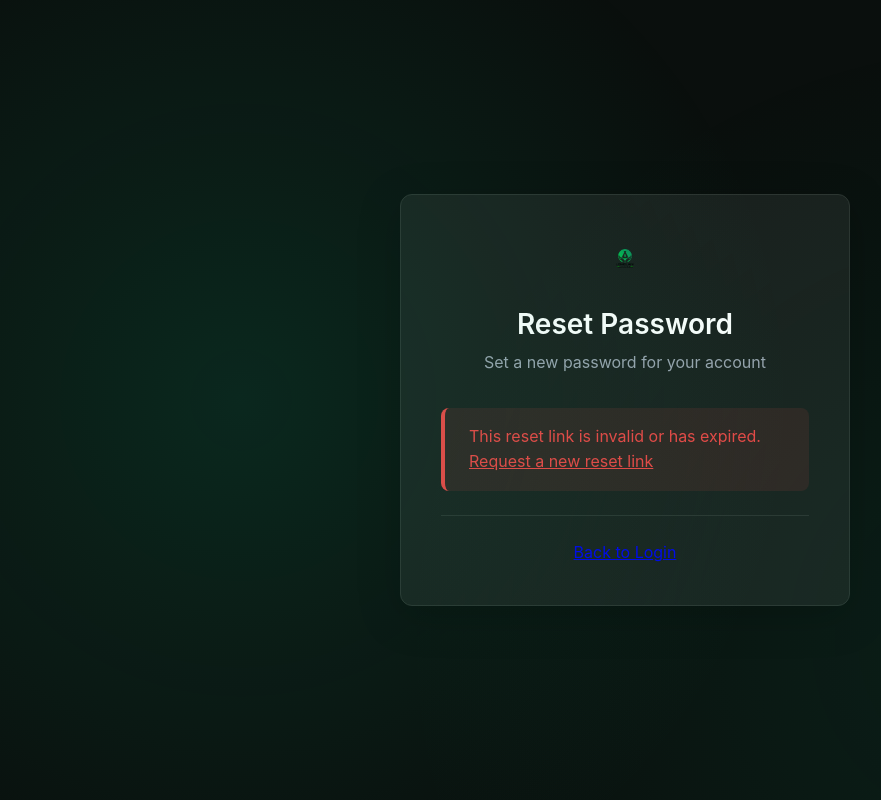
After one commit to Linga101/LEMELANI_LOANS, a PHP site: page /LEMELANI_LOANS/reset-password.php in a window 1280 px wide. The commit adds this page. Shown: the whole page, without its empty margins (15-896 px from the left). Run offline with PHP 8.4, Linux system fonts and the light colour scheme.

Commit message:
forgot password feature upgrades

```diff
--- a/config/config.php
+++ b/config/config.php
@@ -5,6 +5,56 @@
 
 // Directory paths
 define('ROOT_PATH', dirname(__DIR__));
+
+/**
+ * Load local environment variables from ROOT_PATH/.env for development use.
+ * Existing OS/server environment variables always take precedence.
+ */
+function load_dotenv_file($filePath) {
+    if (!is_readable($filePath)) {
+        return;
+    }
+
+    $lines = file($filePath, FILE_IGNORE_NEW_LINES | FILE_SKIP_EMPTY_LINES);
+    if ($lines === false) {
+        return;
+    }
+
+    foreach ($lines as $line) {
+        $line = trim($line);
+        if ($line === '' || $line[0] === '#') {
+            continue;
+        }
+
+        $eqPos = strpos($line, '=');
+        if ($eqPos === false) {
+            continue;
+        }
+
+        $key = trim(substr($line, 0, $eqPos));
+        $value = trim(substr($line, $eqPos + 1));
+        if ($key === '' || preg_match('/\s/', $key)) {
+            continue;
+        }
+
+        // Strip optional matching quotes around the value.
+        $firstChar = $value !== '' ? $value[0] : '';
+        $lastChar = $value !== '' ? substr($value, -1) : '';
+        if (($firstChar === '"' && $lastChar === '"') || ($firstChar === "'" && $lastChar === "'")) {
+            $value = substr($value, 1, -1);
+        }
+
+        if (getenv($key) !== false) {
+            continue;
+        }
+
+        putenv($key . '=' . $value);
+        $_ENV[$key] = $value;
+        $_SERVER[$key] = $value;
+    }
+}
+
+load_dotenv_file(ROOT_PATH . '/.env');
 
 // Security/session settings
 define('HASH_ALGO', PASSWORD_DEFAULT);
@@ -56,6 +106,17 @@ define('SITE_URL', $protocol . '://' . $host . APP_BASE_PATH);
 
 define('SITE_EMAIL', 'info@lemelaniloans.com');
 define('SITE_PHONE', '+265 999 123 456');
+
+// Outbound email settings (override with environment variables in production)
+define('MAIL_FROM_ADDRESS', getenv('MAIL_FROM_ADDRESS') ?: 'lemelani.loans.noreply@gmail.com');
+define('MAIL_FROM_NAME', getenv('MAIL_FROM_NAME') ?: SITE_NAME);
+define('SMTP_HOST', getenv('SMTP_HOST') ?: 'smtp.gmail.com');
+define('SMTP_PORT', (int)(getenv('SMTP_PORT') ?: 465));
+define('SMTP_ENCRYPTION', strtolower((string)(getenv('SMTP_ENCRYPTION') ?: 'ssl'))); // ssl|tls|none
+define('SMTP_USERNAME', getenv('SMTP_USERNAME') ?: 'lemelani.loans.noreply@gmail.com');
+define('SMTP_PASSWORD', str_replace(' ', '', (string)(getenv('SMTP_PASSWORD') ?: getenv('GMAIL_APP_PASSWORD') ?: '')));
+define('PASSWORD_RESET_TTL_MINUTES', 60);
+define('PASSWORD_RESET_REQUEST_COOLDOWN', 60); // seconds
 
 define('UPLOAD_PATH', ROOT_PATH . '/uploads/');
 define('UPLOAD_URL', SITE_URL . '/uploads/');
@@ -254,6 +315,285 @@ function clear_remember_me_token() {
     ]);
 }
 
+function create_password_reset_tokens_table(PDO $db) {
+    static $tableReady = false;
+    if ($tableReady) {
+        return;
+    }
+    $sql = "CREATE TABLE IF NOT EXISTS password_reset_tokens (
+                id INT UNSIGNED AUTO_INCREMENT PRIMARY KEY,
+                user_id INT UNSIGNED NOT NULL,
+                selector VARCHAR(24) NOT NULL UNIQUE,
+                token_hash CHAR(64) NOT NULL,
+                expires_at DATETIME NOT NULL,
+                used_at DATETIME NULL,
+                requested_ip VARCHAR(45) NULL,
+                created_at TIMESTAMP DEFAULT CURRENT_TIMESTAMP,
+                INDEX idx_user_created (user_id, created_at),
+                INDEX idx_selector_expires (selector, expires_at),
+                FOREIGN KEY (user_id) REFERENCES users(user_id) ON DELETE CASCADE
+            ) ENGINE=InnoDB DEFAULT CHARSET=utf8mb4";
+    $db->exec($sql);
+    $tableReady = true;
+}
+
+function create_password_reset_token($userId, $ttlMinutes = PASSWORD_RESET_TTL_MINUTES) {
+    $database = new Database();
+    $db = $database->getConnection();
+    if (!$db) {
+        return null;
+    }
+    create_password_reset_tokens_table($db);
+
+    // Invalidate old active tokens for this user before creating a new one.
+    $db->prepare("DELETE FROM password_reset_tokens WHERE user_id = :user_id AND used_at IS NULL")
+        ->execute([':user_id' => (int)$userId]);
+
+    $selector = bin2hex(random_bytes(12));
+    $validator = bin2hex(random_bytes(32));
+    $tokenHash = hash('sha256', $validator);
+    $expiresAt = date('Y-m-d H:i:s', time() + ((int)$ttlMinutes * 60));
+
+    $stmt = $db->prepare("INSERT INTO password_reset_tokens (user_id, selector, token_hash, expires_at, requested_ip)
+                          VALUES (:user_id, :selector, :token_hash, :expires_at, :requested_ip)");
+    $stmt->execute([
+        ':user_id' => (int)$userId,
+        ':selector' => $selector,
+        ':token_hash' => $tokenHash,
+        ':expires_at' => $expiresAt,
+        ':requested_ip' => $_SERVER['REMOTE_ADDR'] ?? null,
+    ]);
+
+    return [
+        'selector' => $selector,
+        'validator' => $validator,
+        'expires_at' => $expiresAt,
+    ];
+}
+
+function can_request_password_reset($userId, $cooldownSeconds = PASSWORD_RESET_REQUEST_COOLDOWN) {
+    $database = new Database();
+    $db = $database->getConnection();
+    if (!$db) {
+        return false;
+    }
+    create_password_reset_tokens_table($db);
+
+    $stmt = $db->prepare("SELECT created_at
+                          FROM password_reset_tokens
+                          WHERE user_id = :user_id
+                          ORDER BY id DESC
+                          LIMIT 1");
+    $stmt->execute([':user_id' => (int)$userId]);
+    $row = $stmt->fetch(PDO::FETCH_ASSOC);
+    if (!$row) {
+        return true;
+    }
+    return (time() - strtotime($row['created_at'])) >= (int)$cooldownSeconds;
+}
+
+function validate_password_reset_token($selector, $validator) {
+    if (!preg_match('/^[a-f0-9]{24}$/', (string)$selector) || !preg_match('/^[a-f0-9]{64}$/', (string)$validator)) {
+        return null;
+    }
+
+    $database = new Database();
+    $db = $database->getConnection();
+    if (!$db) {
+        return null;
+    }
+    create_password_reset_tokens_table($db);
+
+    $stmt = $db->prepare("SELECT id, user_id, token_hash, expires_at, used_at
+                          FROM password_reset_tokens
+                          WHERE selector = :selector
+                          LIMIT 1");
+    $stmt->execute([':selector' => $selector]);
+    $row = $stmt->fetch(PDO::FETCH_ASSOC);
+    if (!$row) {
+        return null;
+    }
+    if (!empty($row['used_at'])) {
+        return null;
+    }
+    if (strtotime($row['expires_at']) < time()) {
+        return null;
+    }
+    if (!hash_equals($row['token_hash'], hash('sha256', $validator))) {
+        return null;
+    }
+    return $row;
+}
+
+function consume_password_reset_token($tokenId) {
+    $database = new Database();
+    $db = $database->getConnection();
+    if (!$db) {
+        return false;
+    }
+    create_password_reset_tokens_table($db);
+    $stmt = $db->prepare("UPDATE password_reset_tokens
+                          SET used_at = NOW()
+                          WHERE id = :id AND used_at IS NULL");
+    $stmt->execute([':id' => (int)$tokenId]);
+    return $stmt->rowCount() === 1;
+}
+
+function revoke_user_password_reset_tokens($userId) {
+    $database = new Database();
+    $db = $database->getConnection();
+    if (!$db) {
+        return;
+    }
+    create_password_reset_tokens_table($db);
+    $db->prepare("DELETE FROM password_reset_tokens WHERE user_id = :user_id")->execute([':user_id' => (int)$userId]);
+}
+
+function base64url_encode($value) {
+    return rtrim(strtr(base64_encode((string)$value), '+/', '-_'), '=');
+}
+
+function smtp_read_response($socket) {
+    $response = '';
+    while (($line = fgets($socket, 515)) !== false) {
+        $response .= $line;
+        if (strlen($line) >= 4 && $line[3] === ' ') {
+            break;
+        }
+    }
+    return $response;
+}
+
+function smtp_expect($socket, $allowedCodes) {
+    $response = smtp_read_response($socket);
+    $code = (int)substr($response, 0, 3);
+    if (!in_array($code, (array)$allowedCodes, true)) {
+        throw new RuntimeException('SMTP error: ' . trim($response));
+    }
+    return $response;
+}
+
+function send_email_smtp($toEmail, $toName, $subject, $textBody, $htmlBody = null) {
+    if (SMTP_USERNAME === '' || SMTP_PASSWORD === '') {
+        throw new RuntimeException('SMTP credentials are not configured.');
+    }
+
+    $transport = SMTP_ENCRYPTION;
+    $host = SMTP_HOST;
+    $port = SMTP_PORT;
+    $timeout = 20;
+    $remote = ($transport === 'ssl' ? 'ssl://' : '') . $host . ':' . $port;
+
+    $socket = @stream_socket_client($remote, $errno, $errstr, $timeout, STREAM_CLIENT_CONNECT);
+    if (!$socket) {
+        throw new RuntimeException("SMTP connection failed: {$errstr} ({$errno})");
+    }
+
+    stream_set_timeout($socket, $timeout);
+
+    try {
+        smtp_expect($socket, 220);
+
+        fwrite($socket, "EHLO localhost\r\n");
+        smtp_expect($socket, 250);
+
+        if ($transport === 'tls') {
+            fwrite($socket, "STARTTLS\r\n");
+            smtp_expect($socket, 220);
+            if (!stream_socket_enable_crypto($socket, true, STREAM_CRYPTO_METHOD_TLS_CLIENT)) {
+                throw new RuntimeException('Failed to enable STARTTLS.');
+            }
+            fwrite($socket, "EHLO localhost\r\n");
+            smtp_expect($socket, 250);
+        }
+
+        fwrite($socket, "AUTH LOGIN\r\n");
+        smtp_expect($socket, 334);
+        fwrite($socket, base64_encode(SMTP_USERNAME) . "\r\n");
+        smtp_expect($socket, 334);
+        fwrite($socket, base64_encode(SMTP_PASSWORD) . "\r\n");
+        smtp_expect($socket, 235);
+
+        fwrite($socket, "MAIL FROM:<" . MAIL_FROM_ADDRESS . ">\r\n");
+        smtp_expect($socket, 250);
+        fwrite($socket, "RCPT TO:<" . $toEmail . ">\r\n");
+        smtp_expect($socket, [250, 251]);
+        fwrite($socket, "DATA\r\n");
+        smtp_expect($socket, 354);
+
+        $boundary = 'b1_' . bin2hex(random_bytes(8));
+        $headers = [];
+        $headers[] = 'From: ' . MAIL_FROM_NAME . ' <' . MAIL_FROM_ADDRESS . '>';
+        $headers[] = 'To: ' . trim(($toName !== '' ? $toName . ' ' : '') . '<' . $toEmail . '>');
+        $headers[] = 'Subject: =?UTF-8?B?' . base64_encode($subject) . '?=';
+        $headers[] = 'MIME-Version: 1.0';
+        $headers[] = 'Date: ' . gmdate('D, d M Y H:i:s') . ' +0000';
+        $headers[] = 'Message-ID: <' . bin2hex(random_bytes(16)) . '@' . ($_SERVER['HTTP_HOST'] ?? 'lemelaniloans.local') . '>';
+
+        if ($htmlBody !== null && $htmlBody !== '') {
+            $headers[] = 'Content-Type: multipart/alternative; boundary="' . $boundary . '"';
+            $data = implode("\r\n", $headers) . "\r\n\r\n";
+            $data .= "--{$boundary}\r\n";
+            $data .= "Content-Type: text/plain; charset=UTF-8\r\n";
+            $data .= "Content-Transfer-Encoding: 8bit\r\n\r\n";
+            $data .= $textBody . "\r\n\r\n";
+            $data .= "--{$boundary}\r\n";
+            $data .= "Content-Type: text/html; charset=UTF-8\r\n";
+            $data .= "Content-Transfer-Encoding: 8bit\r\n\r\n";
+            $data .= $htmlBody . "\r\n\r\n";
+            $data .= "--{$boundary}--\r\n";
+        } else {
+            $headers[] = 'Content-Type: text/plain; charset=UTF-8';
+            $headers[] = 'Content-Transfer-Encoding: 8bit';
+            $data = implode("\r\n", $headers) . "\r\n\r\n" . $textBody . "\r\n";
+        }
+
+        // Dot-stuffing per RFC 5321.
+        $data = preg_replace('/(?m)^\./', '..', $data);
+        fwrite($socket, $data . "\r\n.\r\n");
+        smtp_expect($socket, 250);
+
+        fwrite($socket, "QUIT\r\n");
+    } finally {
+        fclose($socket);
+    }
+
+    return true;
+}
+
+function send_password_reset_email($toEmail, $toName, $resetUrl, $expiresAt) {
+    $subject = SITE_NAME . ' password reset request';
+    $displayName = trim((string)$toName) !== '' ? trim((string)$toName) : 'there';
+    $expiryText = date('d M Y H:i', strtotime($expiresAt));
+
+    $textBody = "Hello {$displayName},\n\n"
+        . "We received a request to reset your " . SITE_NAME . " account password.\n\n"
+        . "Use this link to reset your password:\n{$resetUrl}\n\n"
+        . "This link expires on {$expiryText}.\n"
+        . "If you did not request this, you can ignore this email.\n\n"
+        . "Security tip: never share your password reset link.\n\n"
+        . SITE_NAME;
+
+    $safeName = h($displayName);
+    $safeUrl = h($resetUrl);
+    $safeExpiry = h($expiryText);
+    $htmlBody = "<!DOCTYPE html><html><body style=\"font-family:Arial,sans-serif;background:#f6f8fb;padding:24px;\">"
+        . "<table role=\"presentation\" width=\"100%\" cellspacing=\"0\" cellpadding=\"0\"><tr><td align=\"center\">"
+        . "<table role=\"presentation\" width=\"600\" cellspacing=\"0\" cellpadding=\"0\" style=\"background:#ffffff;border-radius:8px;padding:24px;\">"
+        . "<tr><td>"
+        . "<h2 style=\"margin:0 0 16px;color:#121926;\">Reset your password</h2>"
+        . "<p style=\"margin:0 0 12px;color:#334155;\">Hello {$safeName},</p>"
+        . "<p style=\"margin:0 0 16px;color:#334155;\">We received a request to reset your " . h(SITE_NAME) . " account password.</p>"
+        . "<p style=\"margin:0 0 24px;\"><a href=\"{$safeUrl}\" style=\"background:#16a34a;color:#ffffff;text-decoration:none;padding:12px 18px;border-radius:6px;display:inline-block;\">Reset password</a></p>"
+        . "<p style=\"margin:0 0 12px;color:#334155;\">Or copy and paste this URL into your browser:</p>"
+        . "<p style=\"margin:0 0 16px;word-break:break-all;\"><a href=\"{$safeUrl}\">{$safeUrl}</a></p>"
+        . "<p style=\"margin:0 0 8px;color:#334155;\">This link expires on {$safeExpiry}.</p>"
+        . "<p style=\"margin:0;color:#64748b;font-size:13px;\">If you did not request this, you can ignore this email.</p>"
+        . "</td></tr></table></td></tr></table></body></html>";
+
+    return send_email_smtp($toEmail, (string)$toName, $subject, $textBody, $htmlBody);
+}
+
 function attempt_remember_me_login() {
     if (is_logged_in() || empty($_COOKIE['remember_token'])) {
         return false;
--- a/login.php
+++ b/login.php
@@ -266,7 +266,7 @@ if ($_SERVER['REQUEST_METHOD'] === 'POST') {
                         <input type="checkbox" id="remember_me" name="remember_me">
                         <label for="remember_me" style="margin: 0; font-size: 0.875rem;">Remember me</label>
                     </div>
-                    <a href="#" style="font-size: 0.875rem;">Forgot password?</a>
+                    <a href="<?php echo site_url('forgot-password.php'); ?>" style="font-size: 0.875rem;">Forgot password?</a>
                 </div>
 
                 <button type="submit" class="btn btn-primary btn-block btn-lg">
--- /dev/null
+++ b/reset-password.php
@@ -0,0 +1,216 @@
+<?php
+require_once 'config/config.php';
+
+if (is_logged_in()) {
+    redirect('/dashboard.php');
+}
+
+$errors = [];
+$success = '';
+$selector = trim((string)($_GET['selector'] ?? $_POST['selector'] ?? ''));
+$token = trim((string)($_GET['token'] ?? $_POST['token'] ?? ''));
+$tokenRecord = null;
+
+try {
+    $tokenRecord = validate_password_reset_token($selector, $token);
+} catch (Throwable $e) {
+    error_log('Reset token validation error: ' . $e->getMessage());
+    $tokenRecord = null;
+}
+
+if ($_SERVER['REQUEST_METHOD'] === 'POST') {
+    verify_csrf_or_fail();
+    $newPassword = $_POST['new_password'] ?? '';
+    $confirmPassword = $_POST['confirm_password'] ?? '';
+
+    if (!$tokenRecord) {
+        $errors[] = 'This reset link is invalid or has expired.';
+    }
+
+    if ($newPassword === '') {
+        $errors[] = 'New password is required.';
+    } elseif (strlen($newPassword) < 6) {
+        $errors[] = 'New password must be at least 6 characters.';
+    }
+
+    if ($newPassword !== $confirmPassword) {
+        $errors[] = 'Passwords do not match.';
+    }
+
+    if (empty($errors) && $tokenRecord) {
+        try {
+            $database = new Database();
+            $db = $database->getConnection();
+            $db->beginTransaction();
+
+            $update = $db->prepare("UPDATE users
+                                    SET password_hash = :password_hash
+                                    WHERE user_id = :user_id");
+            $update->execute([
+                ':password_hash' => password_hash($newPassword, HASH_ALGO),
+                ':user_id' => (int)$tokenRecord['user_id'],
+            ]);
+
+            if ($update->rowCount() < 1) {
+                throw new RuntimeException('Unable to update password.');
+            }
+
+            $consume = $db->prepare("UPDATE password_reset_tokens
+                                     SET used_at = NOW()
+                                     WHERE id = :id AND used_at IS NULL");
+            $consume->execute([':id' => (int)$tokenRecord['id']]);
+            if ($consume->rowCount() < 1) {
+                throw new RuntimeException('Token already used.');
+            }
+
+            $db->prepare("DELETE FROM password_reset_tokens WHERE user_id = :user_id")
+               ->execute([':user_id' => (int)$tokenRecord['user_id']]);
+
+            // Revoke all active remember-me sessions after password reset.
+            create_remember_tokens_table($db);
+            $db->prepare("DELETE FROM remember_tokens WHERE user_id = :user_id")
+               ->execute([':user_id' => (int)$tokenRecord['user_id']]);
+
+            $db->commit();
+
+            log_audit((int)$tokenRecord['user_id'], 'PASSWORD_RESET_COMPLETED', 'users', (int)$tokenRecord['user_id']);
+            $success = 'Your password has been reset successfully. You can now login.';
+        } catch (Throwable $e) {
+            if (isset($db) && $db instanceof PDO && $db->inTransaction()) {
+                $db->rollBack();
+            }
+            error_log('Reset password failure: ' . $e->getMessage());
+            $errors[] = 'Unable to reset password right now. Please request a new reset link.';
+        }
+    }
+}
+?>
+<!DOCTYPE html>
+<html lang="en">
+<head>
+    <meta charset="UTF-8">
+    <meta name="viewport" content="width=device-width, initial-scale=1.0">
+    <title>Reset Password - <?php echo SITE_NAME; ?></title>
+    <link rel="stylesheet" href="assets/css/style.css">
+</head>
+<body>
+    <div class="gradient-overlay"></div>
+    <div class="auth-container">
+        <div class="auth-card">
+            <div class="auth-header">
+                <img src="assets/images/logo.png" alt="<?php echo SITE_NAME; ?>" class="auth-logo" onerror="this.style.display='none'">
+                <h1 class="auth-title">Reset Password</h1>
+                <p class="auth-subtitle">Set a new password for your account</p>
+            </div>
+
+            <?php if (!empty($errors)): ?>
+                <div class="alert alert-error">
+                    <?php foreach ($errors as $error): ?>
+                        <?php echo h($error); ?><br>
+                    <?php endforeach; ?>
+                </div>
+            <?php endif; ?>
+
+            <?php if ($success): ?>
+                <div class="alert alert-success">
+                    <?php echo h($success); ?>
+                    <br><a href="<?php echo site_url('login.php'); ?>" style="color: inherit; text-decoration: underline;">Continue to login</a>
+                </div>
+            <?php elseif (!$tokenRecord): ?>
+                <div class="alert alert-error">
+                    This reset link is invalid or has expired.
+                    <br><a href="<?php echo site_url('forgot-password.php'); ?>" style="color: inherit; text-decoration: underline;">Request a new reset link</a>
+                </div>
+            <?php else: ?>
+                <form method="POST">
+                    <?php echo csrf_input(); ?>
+                    <input type="hidden" name="selector" value="<?php echo h($selector); ?>">
+                    <input type="hidden" name="token" value="<?php echo h($token); ?>">
+
+                    <div class="form-group">
+                        <label for="new_password" class="form-label">New Password</label>
+                        <input type="password" id="new_password" name="new_password" class="form-control"
+                               minlength="6" required autofocus>
+                        <small class="form-text">Minimum 6 characters</small>
+                    </div>
+
+                    <div class="form-group">
+                        <label for="confirm_password" class="form-label">Confirm New Password</label>
+                        <input type="password" id="confirm_password" name="confirm_password" class="form-control"
+                               minlength="6" required>
+                    </div>
+
+                    <button type="submit" class="btn btn-primary btn-block btn-lg">Reset Password</button>
+                </form>
+            <?php endif; ?>
+
+            <div class="auth-footer">
+                <a href="<?php echo site_url('login.php'); ?>">Back to Login</a>
+            </div>
+        </div>
+    </div>
+
+    <style>
+        .auth-container {
+            min-height: 100vh;
+            display: flex;
+            align-items: center;
+            justify-content: center;
+            padding: 2rem;
+        }
+
+        .auth-card {
+            background: var(--dark-card);
+            border: 1px solid var(--border-color);
+            border-radius: 12px;
+            padding: 2.5rem;
+            max-width: 450px;
+            width: 100%;
+            box-shadow: 0 10px 40px rgba(0, 0, 0, 0.3);
+        }
+
+        .auth-header {
+            text-align: center;
+            margin-bottom: 2rem;
+        }
+
+        .auth-logo {
+            height: 50px;
+            margin-bottom: 1rem;
+        }
+
+        .auth-title {
+            font-size: 1.75rem;
+            margin-bottom: 0.5rem;
+        }
+
+        .auth-subtitle {
+            color: var(--text-secondary);
+        }
+
+        .auth-footer {
+            text-align: center;
+            margin-top: 1.5rem;
+            padding-top: 1.5rem;
+            border-top: 1px solid var(--border-color);
+        }
+    </style>
+
+    <script>
+        const newPassword = document.getElementById('new_password');
+        const confirmPassword = document.getElementById('confirm_password');
+
+        if (newPassword && confirmPassword) {
+            const validate = () => {
+                if (confirmPassword.value && newPassword.value !== confirmPassword.value) {
+                    confirmPassword.setCustomValidity('Passwords do not match');
+                } else {
+                    confirmPassword.setCustomValidity('');
+                }
+            };
+            newPassword.addEventListener('input', validate);
+            confirmPassword.addEventListener('input', validate);
+        }
+    </script>
+</body>
+</html>
```
Also changed, not shown: database/Database Schema.sql (+17 -0 lines), forgot-password.php (added, +146 -0 lines), 2 other files.
